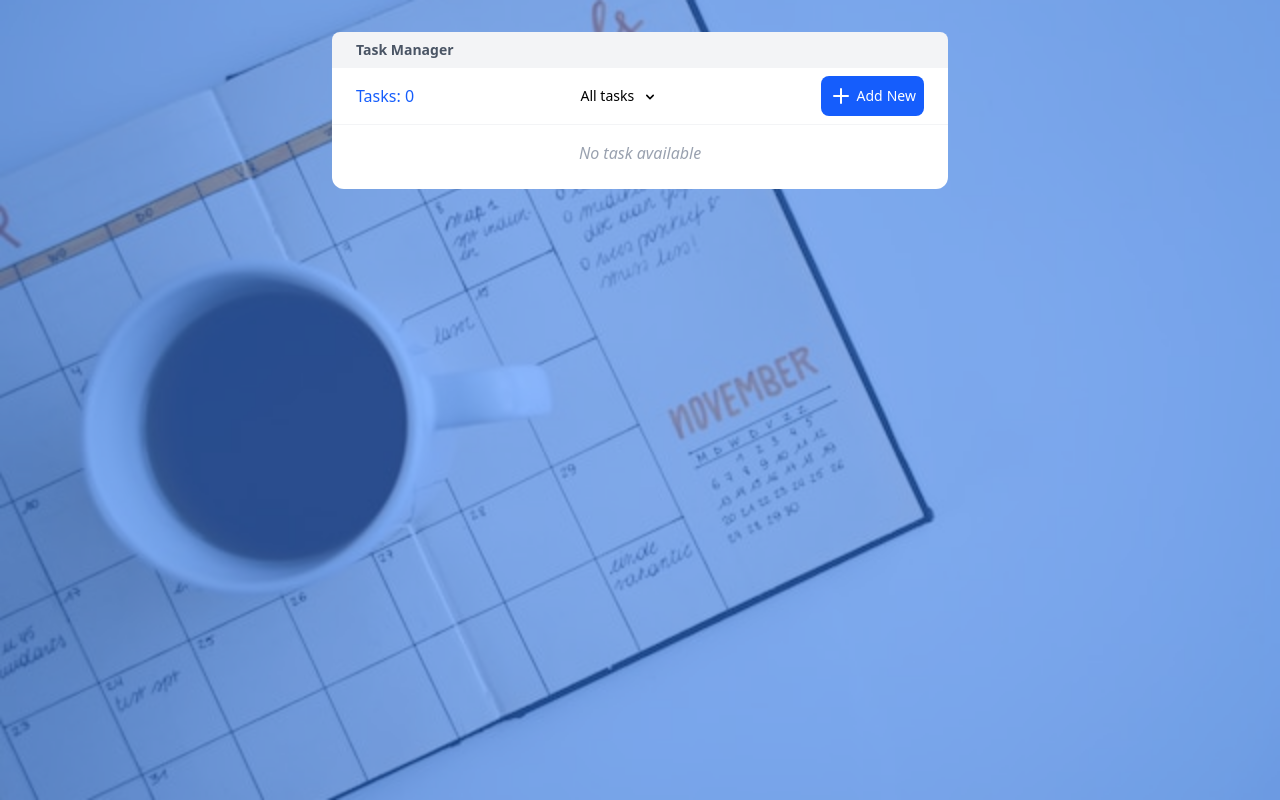
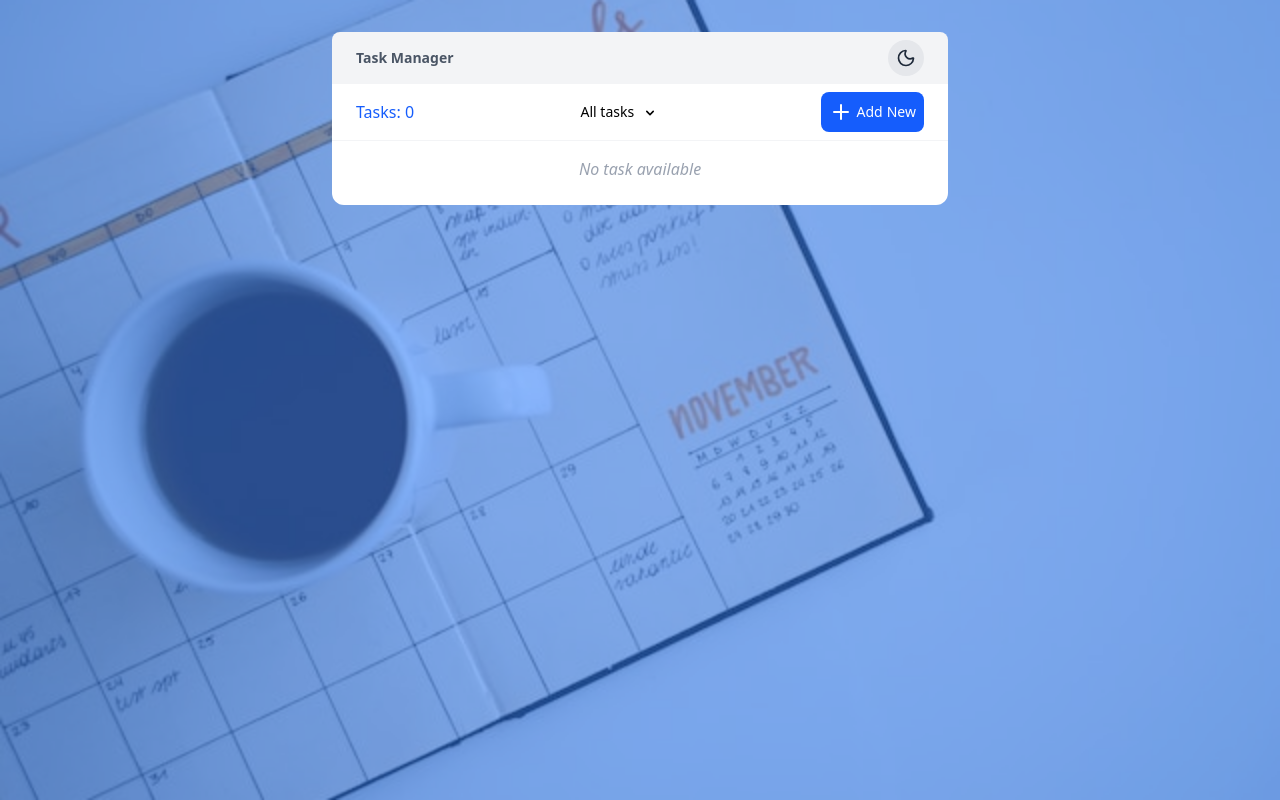
Before and after one commit to adexfit/nexttaskmanager, a Next.js app: page / in a window 1280 px wide. Built offline with nearby package versions, Linux system fonts and the light colour scheme.

Commit message:
fixed theme mismatch on deployment

```diff
--- a/src/app/layout.tsx
+++ b/src/app/layout.tsx
@@ -28,7 +28,11 @@
       <body
         className={`${geistSans.variable} ${geistMono.variable} antialiased`}
       >
-        <ThemeProvider attribute="class" defaultTheme="system" enableSystem>
+        <ThemeProvider
+          attribute="class"
+          defaultTheme="light"
+          enableSystem={false}
+        >
           {children}
         </ThemeProvider>
       </body>
```
